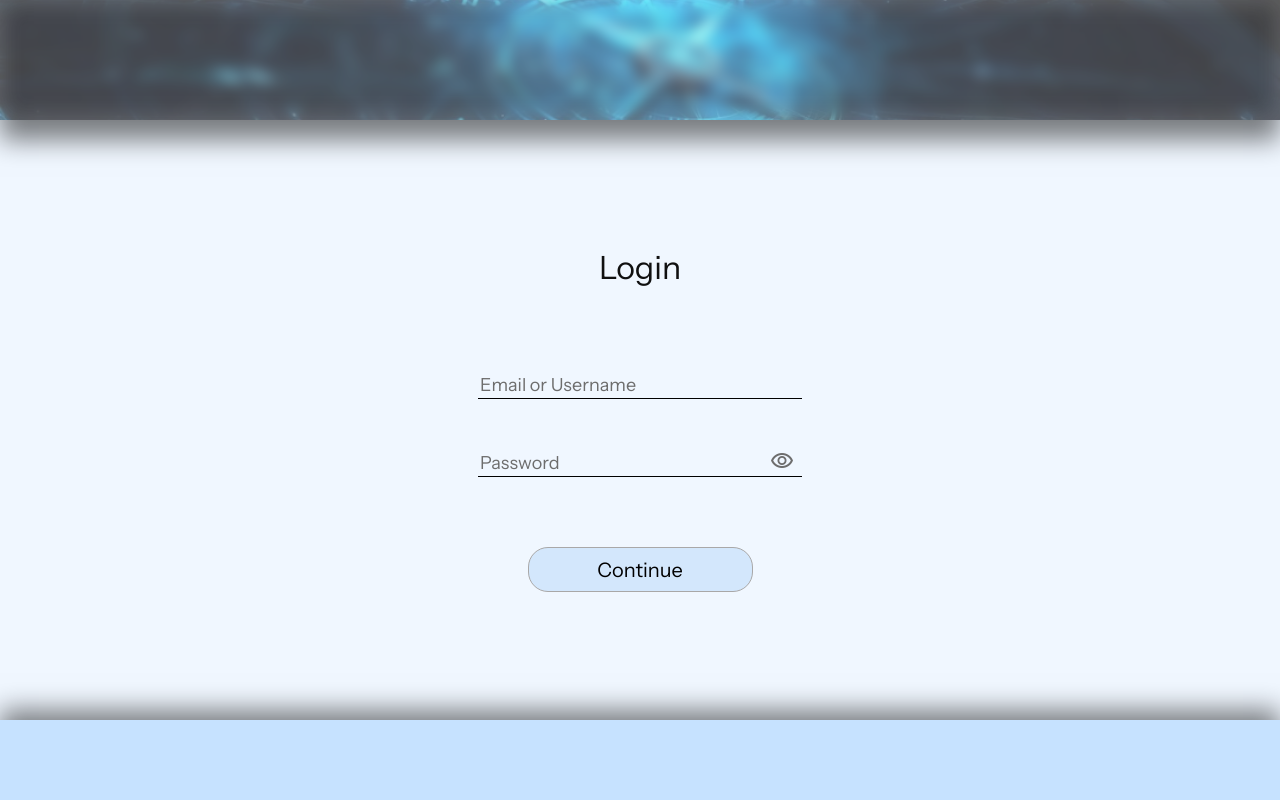
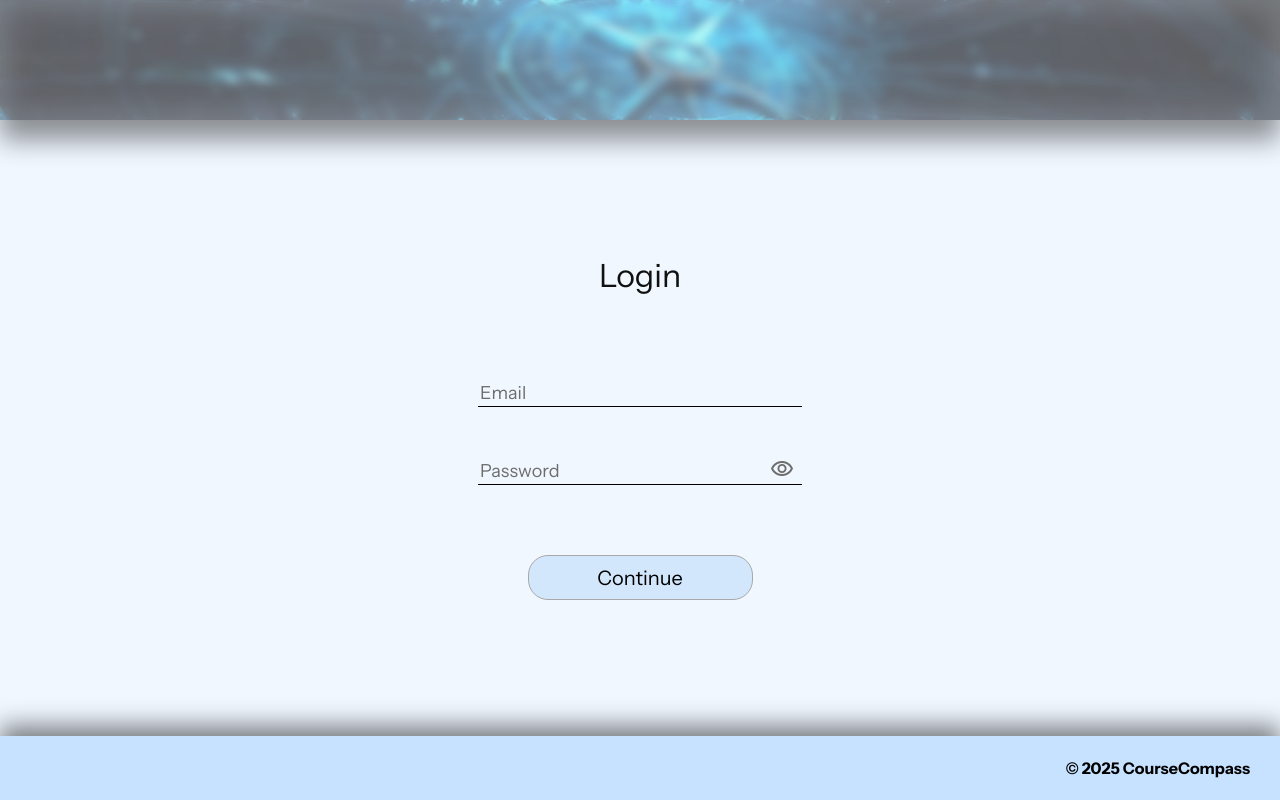
Before and after one commit to CourseCompass-ECE/course-compass, a React (Vite) app in the folder frontend/: page /login in a window 1280 px wide. Built offline with nearby package versions, Linux system fonts and the light colour scheme; a web font is replaced by a local one.

Commit message:
Update glassmorphism color, increase transparency of header, decrease footer size relative to main, implement copyright footer text, refactor login page to request only email without username

```diff
--- a/frontend/src/App.css
+++ b/frontend/src/App.css
@@ -5,19 +5,31 @@ header {
   background-repeat: no-repeat;
   background-size: cover;
   background-position: center center;
+  opacity: 0.85;
   box-shadow: 0 20px 25px rgba(0, 0, 0, 0.5);
   position: relative;
 }
 
 main {
-  height: 75vh;
+  height: 77vh;
   background-color: var(--background-light);
 }
 
 footer {
   background-color: var(--background-darker);
-  height: 10vh;
+  height: 8vh;
   box-shadow: 0 -10px 25px rgba(0, 0, 0, 0.5);
+  display: flex;
+  align-items: center;
+  justify-content: space-between;
+}
+
+.footer-text {
+  font-size: var(--med-text-size);
+  font-family: var(--header-font);
+  margin: 0;
+  text-align: right;
+  padding: 0 30px 0 30px;
 }
 
 .glassmorphism {
@@ -25,8 +37,8 @@ footer {
   width: 100%;
   height: 100%;
   background: rgba(255, 255, 255, 0.26);
-  backdrop-filter: blur(7px);
-  box-shadow: inset 0 0 20px 5px rgba(255, 255, 255, 0.15);
+  backdrop-filter: blur(5px);
+  box-shadow: inset 0 0 30px 8px rgba(209, 227, 248, 0.22);
 }
 
 .login-form {
--- a/frontend/src/App.jsx
+++ b/frontend/src/App.jsx
@@ -19,7 +19,7 @@ function App() {
   return (
     <div>
       <header>
-        <div className="glassmorphism"/>
+        <div className="glassmorphism" />
         {/* Todo: https://docs.google.com/document/d/1RS1UnB0mB0aRISJQ50sOUNsElgAoAFGHbdJiBJf_I90/edit?tab=t.0 */}
       </header>
       <main>
@@ -27,6 +27,8 @@ function App() {
       </main>
       <footer>
         {/* Todo: https://docs.google.com/document/d/1RS1UnB0mB0aRISJQ50sOUNsElgAoAFGHbdJiBJf_I90/edit?tab=t.0 */}
+        <div></div>
+        <h2 className="footer-text">&copy; 2025 CourseCompass</h2>
       </footer>
     </div>
   );
--- a/frontend/src/components/Login.jsx
+++ b/frontend/src/components/Login.jsx
@@ -1,22 +1,22 @@
 import { useState } from "react";
 
 const Login = () => {
-  const [emailUsername, setEmailUsername] = useState("");
-  const [emailUsernameError, setEmailUsernameError] = useState("");
+  const [email, setEmail] = useState("");
+  const [emailError, setEmailError] = useState("");
   const [password, setPassword] = useState("");
   const [passwordError, setPasswordError] = useState("");
   const [isPasswordVisible, setIsPasswordVisible] = useState(false);
 
-  const EMAIL_USERNAME_EMPTY_ERROR = "Email or username is required";
+  const EMAIL_EMPTY_ERROR = "Email is required";
   const PASSWORD_EMPTY_ERROR = "Password is required";
 
   const login = (event) => {
     event.preventDefault();
-    setEmailUsernameError("");
+    setEmailError("");
     setPasswordError("");
 
-    if (!emailUsername) {
-      setEmailUsernameError(EMAIL_USERNAME_EMPTY_ERROR);
+    if (!email) {
+      setEmailError(EMAIL_EMPTY_ERROR);
       return;
     } else if (!password) {
       setPasswordError(PASSWORD_EMPTY_ERROR);
@@ -31,12 +31,12 @@ const Login = () => {
         <input
           type="text"
           className="text-input"
-          placeholder="Email or Username"
-          value={emailUsername}
+          placeholder="Email"
+          value={email}
           maxLength={254}
-          onChange={(event) => setEmailUsername(event.target.value)}
+          onChange={(event) => setEmail(event.target.value)}
         />
-        <span className="text-input-error">{emailUsernameError}</span>
+        <span className="text-input-error">{emailError}</span>
       </div>
 
       <div className="text-input-container">
--- a/frontend/src/index.css
+++ b/frontend/src/index.css
@@ -18,7 +18,7 @@
 
   --icon-med: 24px;
 
-  --background-light: #F0F7FF;
+  --background-light: #f0f7ff;
   --background-mixed: #d3e7fc;
   --background-darker: #c6e2ff;
   --background-neutral-light: #e8e8e8;
```
